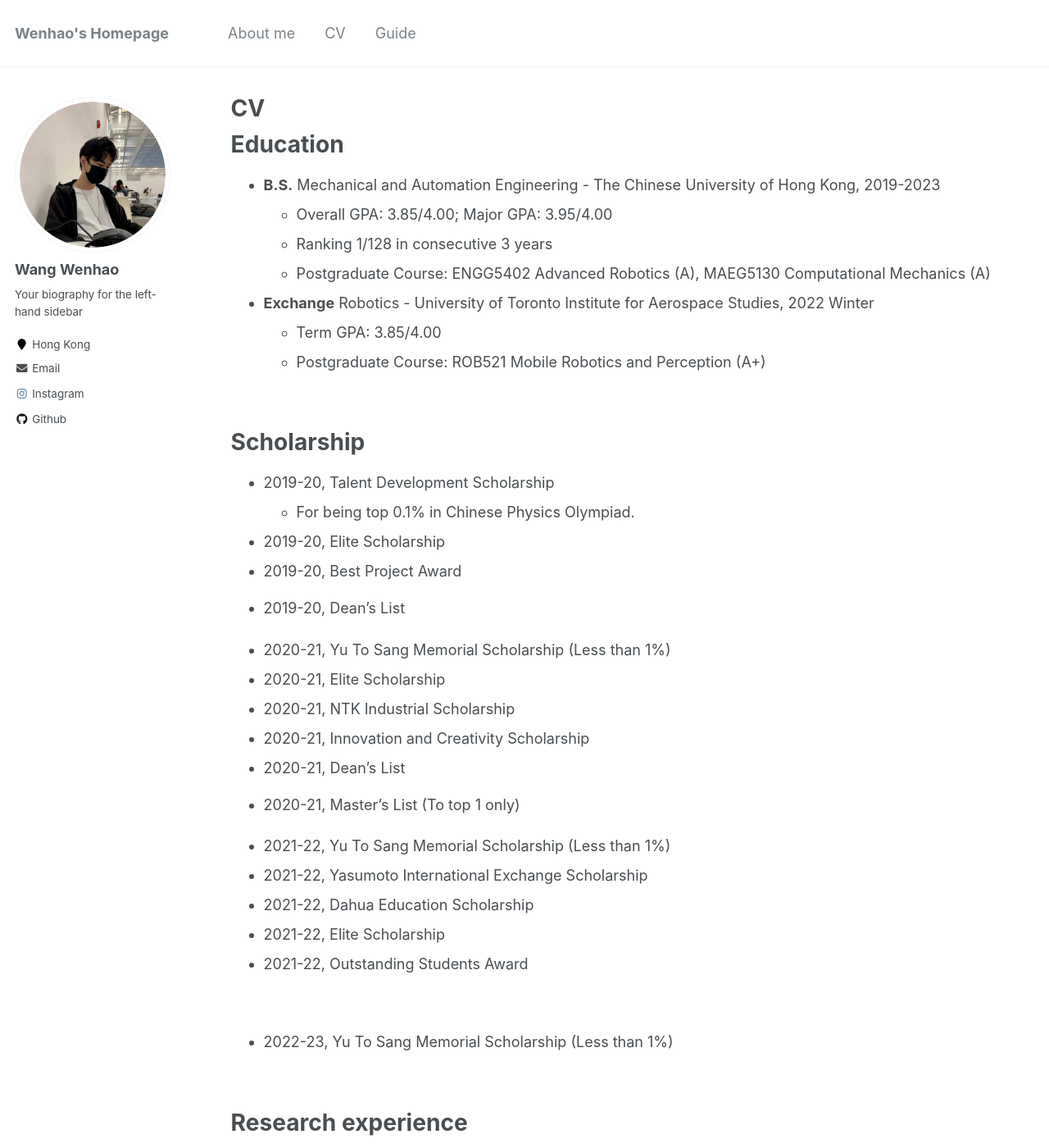
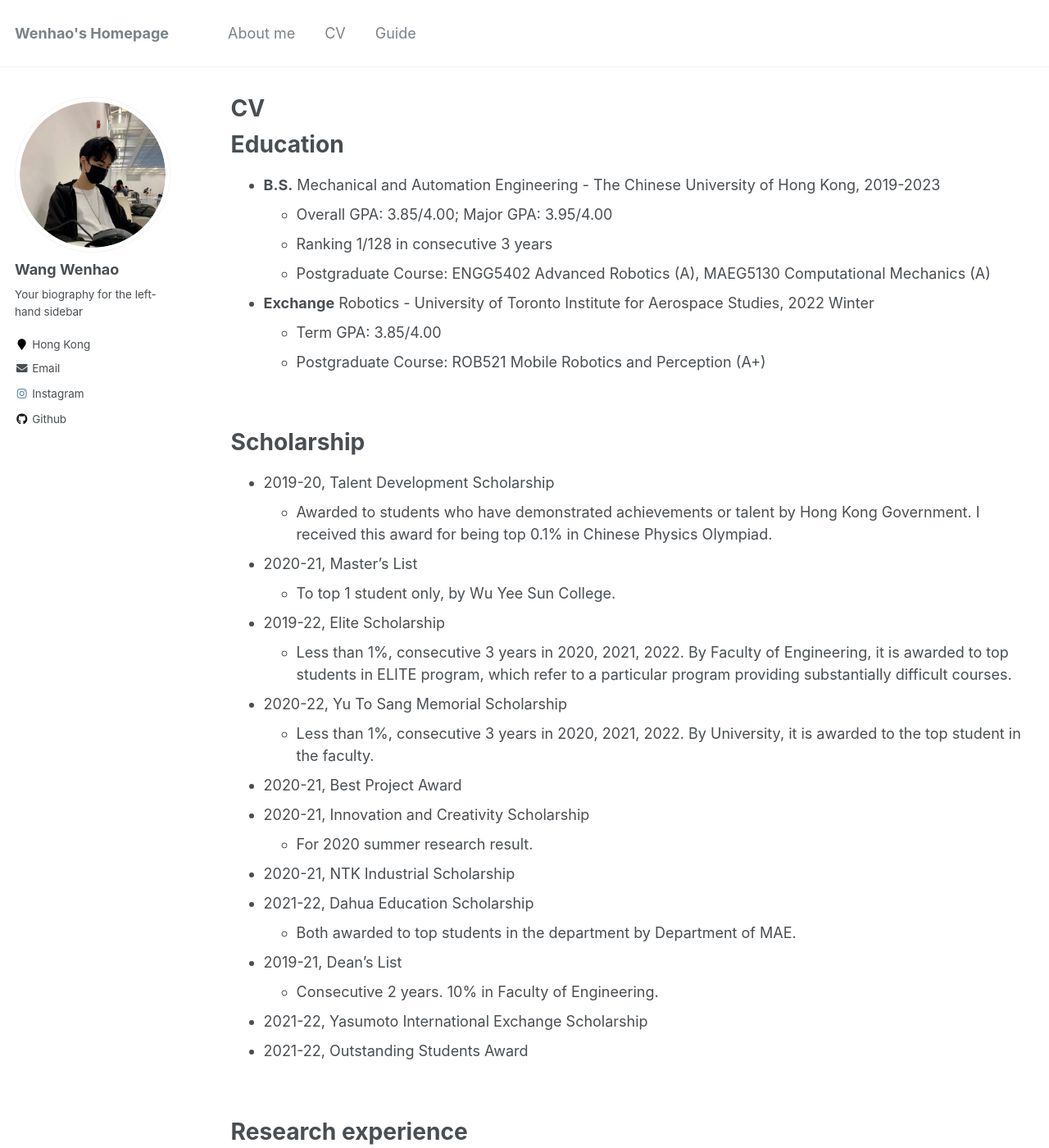
Before and after one commit to Hao-Starrr/Hao-Starrr.github.io, a Jekyll site: the page built from _pages/cv.md, in a window 1280 px wide and 1400 px high. Shown: the whole window at 82% size. Built offline with Jekyll 4.4.1, drawn with Linux system fonts in a browser that asks for light colours.

Commit message:
scholarship update

```diff
--- a/_pages/cv.md
+++ b/_pages/cv.md
@@ -39,27 +39,30 @@ redirect_from:
 # Scholarship
 
 - 2019-20, Talent Development Scholarship
-  - For being top 0.1% in Chinese Physics Olympiad.
-- 2019-20, Elite Scholarship
-- 2019-20, Best Project Award
-- 2019-20, Dean's List
+  - Awarded to students who have demonstrated achievements or talent by Hong Kong Government. I received this award for being top 0.1% in Chinese Physics Olympiad.
 
-- 2020-21, Yu To Sang Memorial Scholarship (Less than 1%)
-- 2020-21, Elite Scholarship
+- 2020-21, Master's List
+  - To top 1 student only, by Wu Yee Sun College.
+
+- 2019-22, Elite Scholarship
+  - Less than 1%, consecutive 3 years in 2020, 2021, 2022. By Faculty of Engineering, it is awarded to top students in ELITE program, which refer to a particular program providing substantially difficult courses.
+
+- 2020-22, Yu To Sang Memorial Scholarship
+  - Less than 1%, consecutive 3 years in 2020, 2021, 2022. By University, it is awarded to the top student in the faculty.
+
+- 2020-21, Best Project Award
+- 2020-21, Innovation and Creativity Scholarship
+  - For 2020 summer research result.
+
 - 2020-21, NTK Industrial Scholarship
-- 2020-21, Innovation and Creativity Scholarship
-- 2020-21, Dean's List
-- 2020-21, Master's List (To top 1 only)
+- 2021-22, Dahua Education Scholarship
+  - Both awarded to top students in the department by Department of MAE.
 
-- 2021-22, Yu To Sang Memorial Scholarship (Less than 1%)
+- 2019-21, Dean’s List
+  - Consecutive 2 years. 10% in Faculty of Engineering.
+
 - 2021-22, Yasumoto International Exchange Scholarship
-- 2021-22, Dahua Education Scholarship
-- 2021-22, Elite Scholarship
 - 2021-22, Outstanding Students Award
-
-<br/>
-
-- 2022-23, Yu To Sang Memorial Scholarship (Less than 1%)
 
 
 <br />
@@ -81,6 +84,7 @@ Aug. 2022 – Present
 **Certifiably Multi-Sensors Extrinsic Parameters Calibration Optimization**
 *Supervisor: Prof. Jonathan Kelly, STARS Laboratory, UTIAS, UofT*
 May 2022 – Oct. 2022
+
 * Optimized trajectory alignment by SDP relaxation to calibrate the relative extrinsic parameters of the multi-camera.
 * Independently completed GN solver dealing with scale cases and derived the Lie algebra pose perturbation model.
 * Realized the linear solver proposed before as a comparative method. Tested ORB-SLAM3 for generating the raw data.
```
